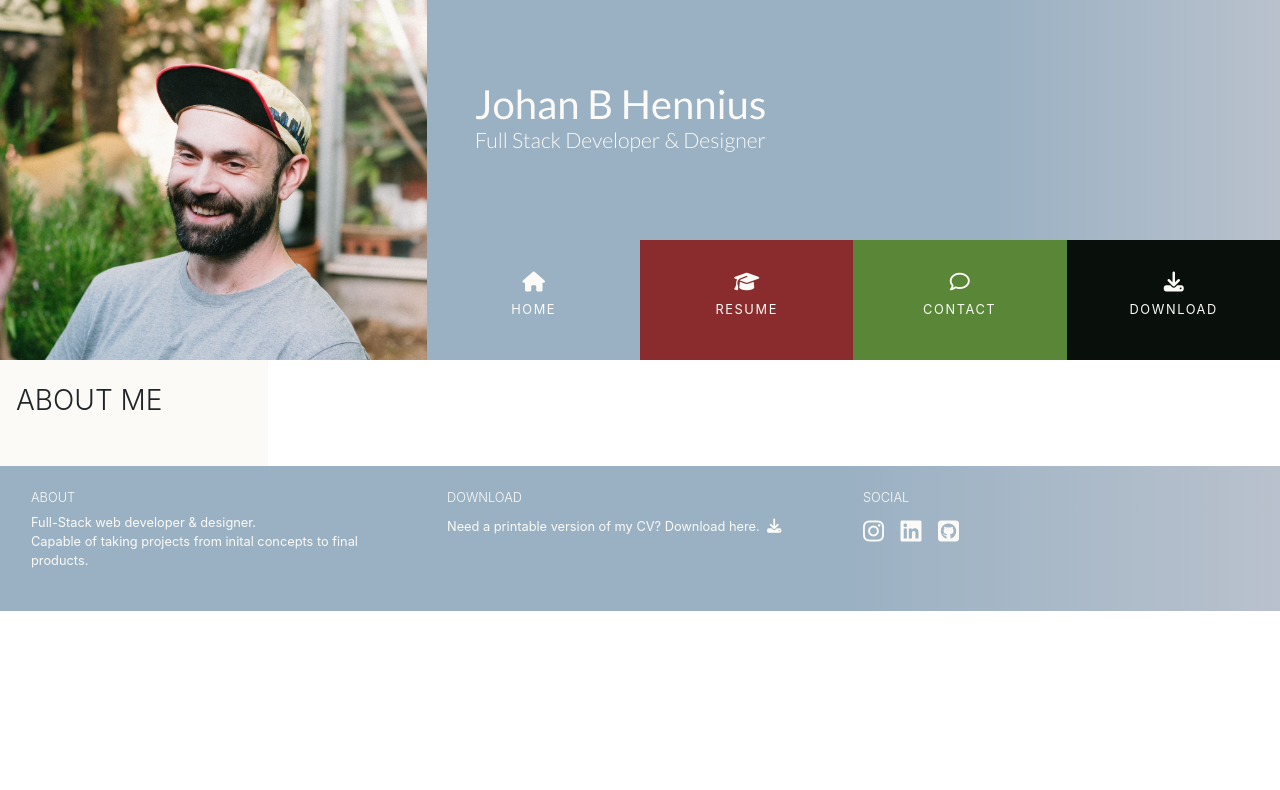
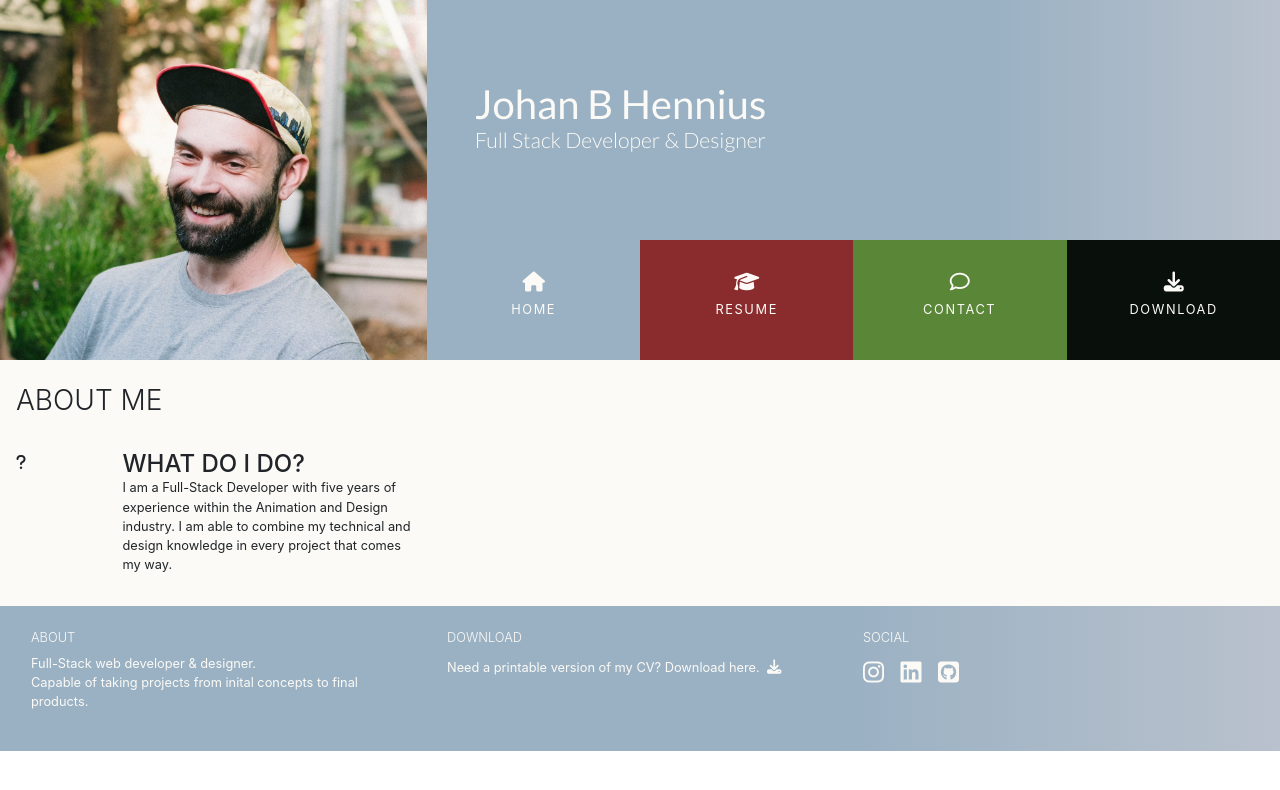
Before and after one commit to Johan-Hennius/ucd-resume, a plain HTML site: page index.html in a window 1280 px wide. Drawn offline with nearby package versions, Linux system fonts and the light colour scheme.

Commit message:
Adjust column spacing of reason section

```diff
--- a/assets/css/style.css
+++ b/assets/css/style.css
@@ -56,6 +56,10 @@ h2,
 h3,
 h4 {
   margin: 0;
+}
+
+p {
+  font-size: .8rem;
 }
 
 .uppercase {
--- a/index.html
+++ b/index.html
@@ -64,6 +64,24 @@
                         <h3 class="section-heading uppercase">
                             About me
                         </h3>
+                    </div>
+                </div>
+                <div class="row">
+                    <div class="col-10 offset-1 offset-sm-0 col-sm-4 col-md-6">
+                        <div class="row">
+                            <div class="col-2">
+                                <i class="three-reason-icon fa fa-question" aria-hidden="true"></i>
+                            </div>
+                            <div class="col-md-6 col-sm-10">
+                                <h4 class="three-reason-heading uppercase">
+                                    What do i do?
+                                </h4>
+                                <p>
+                                    I am a Full-Stack Developer with five years of experience within the Animation and Design industry.
+                                    I am able to combine my technical and design knowledge in every project that comes my way.
+                                </p>
+                            </div>
+                        </div>
                     </div>
                 </div>
             </div>
```
